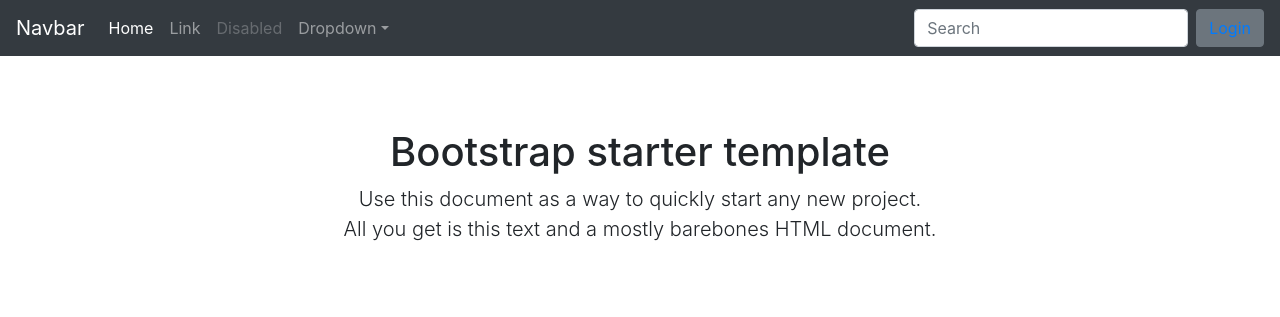
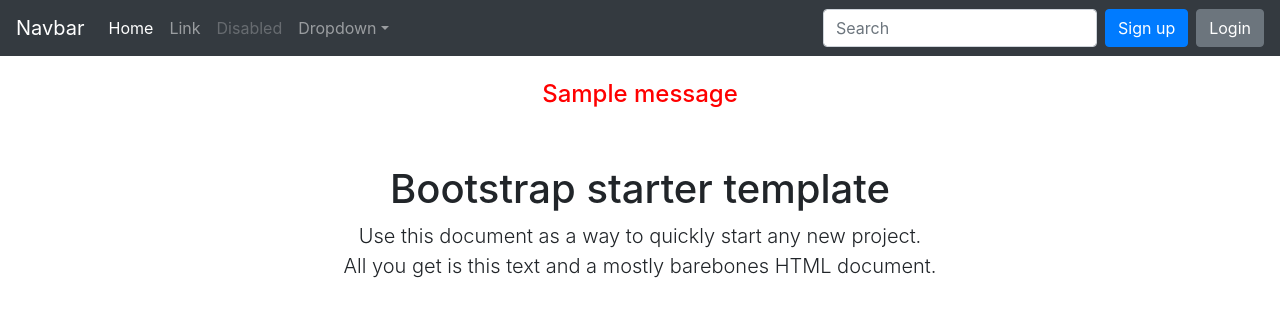
Before and after one commit to calvinhychu/Medication-Safety-Guideline-for-Geriatric, a Flask app: page / in a window 1280 px wide. Shown: the top 317 px of the page. Run offline with Flask 2, Linux system fonts and the light colour scheme; tables that the repository leaves empty hold one stand-in row (values such as "Sample post"); one stand-in notice (Sample message) is shown; parts of the project's set-up code (start-up, migrations or seed data) failed here and were passed over; some libraries are stand-ins or nearby versions.

Commit message:
added login, sign up and logout button based on session

```diff
--- a/templates/home.html
+++ b/templates/home.html
@@ -28,6 +28,11 @@
         .bd-placeholder-img-lg {
           font-size: 3.5rem;
         }
+      }
+
+      .msg {
+        text-align: center;
+        color: red;
       }
     </style>
     <!-- Custom styles for this template -->
@@ -62,11 +67,22 @@
     </ul>
     <form class="form-inline my-2 my-lg-0">
       <input class="form-control mr-sm-2" type="text" placeholder="Search" aria-label="Search">
-      <button class="btn btn-secondary my-2 my-sm-0" type="submit"><a href="/login" class="button">Login</a></button>
+      {% if current_user.is_authenticated %}
+      <a class="btn btn-secondary" href="/logout" role="button">Logout</a>
+      {% else %}
+      <a class="btn btn-primary mr-2" href="/register" role="button">Sign up</a>
+      <a class="btn btn-secondary" href="/login" role="button">Login</a>
+      {% endif %}
     </form>
   </div>
 </nav>
-
+{% with messages = get_flashed_messages() %}
+      {% if messages %}
+          {% for msg in messages %}
+              <h4 class="msg">{{msg}}</h4>
+          {% endfor %}
+      {% endif %}
+{% endwith %}
 <main role="main" class="container">
 
   <div class="starter-template">
```
